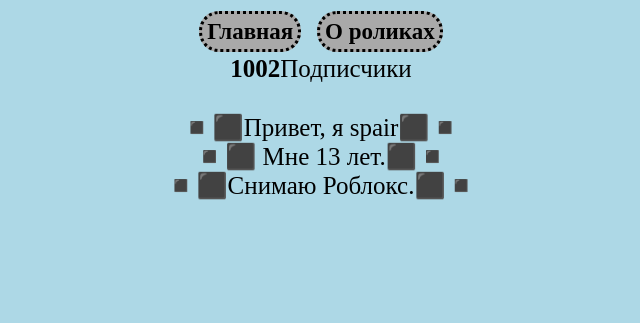
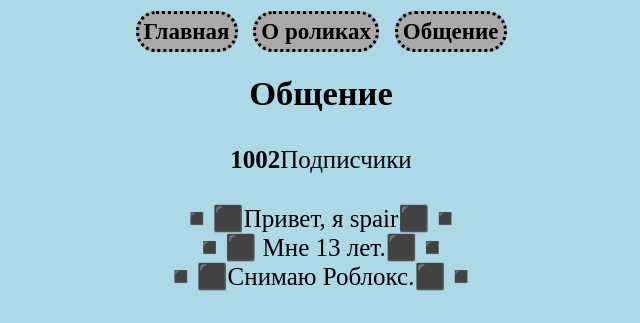
Before and after one commit to Spair25/My-TikTok, a plain HTML site: page index.html in a window 1280 px wide. Shown: the part 477-800 px from the top of the page, without its empty margins (319-959 px from the left). Drawn offline with Linux system fonts and the light colour scheme.

Commit message:
Update index.html

```diff
--- a/index.html
+++ b/index.html
@@ -18,6 +18,9 @@
 
         <a class="link-header" href="video.html"><b>О роликах</b></a>
 
+        <a class="link-header" href="chath.html"><b>Общение</b></a>
+        <h1>Общение</h1>
+
 
       </nav>
       <div class="tiktok-xeexlu-DivNumber e1457k4r1"><strong title="Подписчики" data-e2e="followers-count">1002</strong><span data-e2e="followers" class="tiktok-5sdvo-SpanUnit e1457k4r2">Подписчики</span></div>
```
